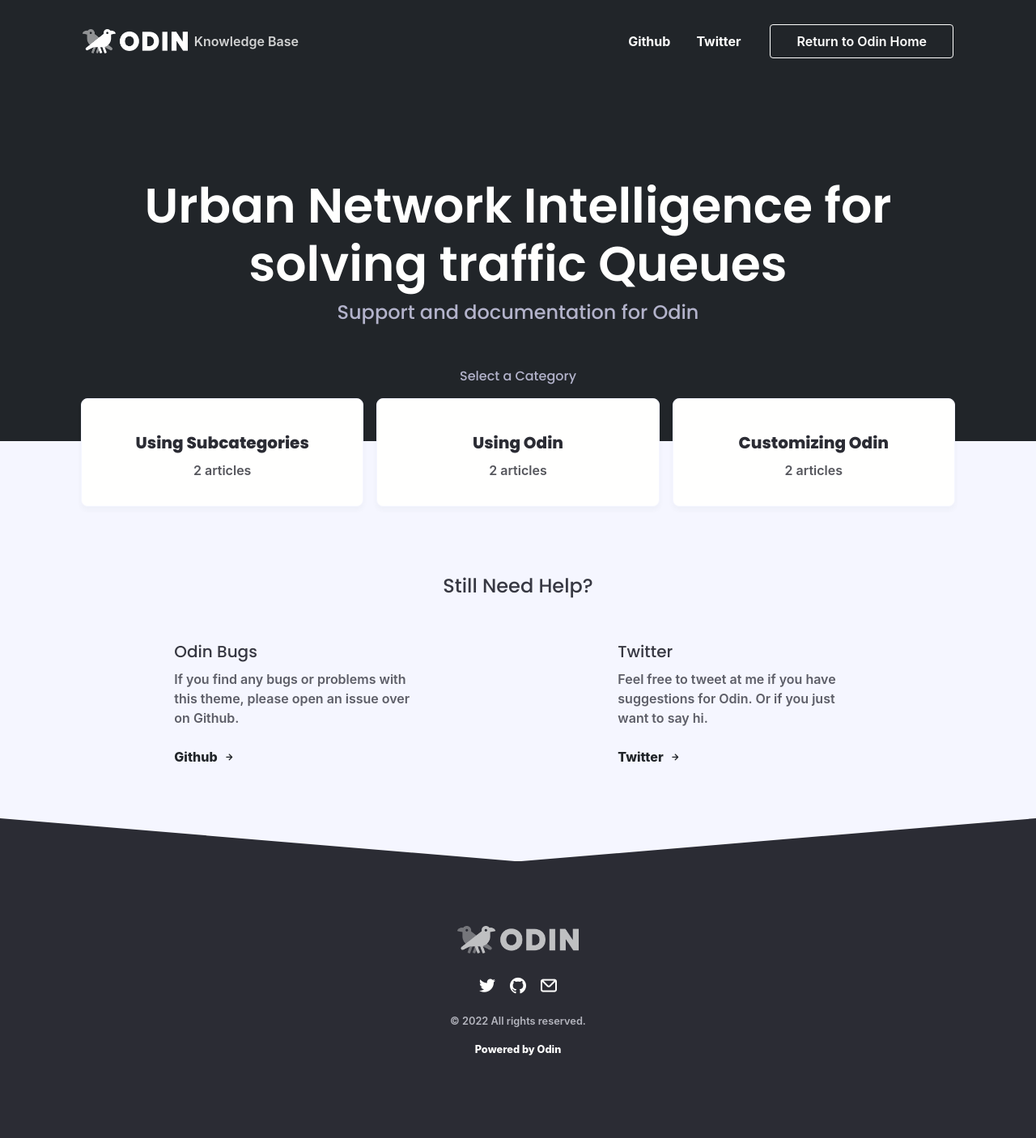
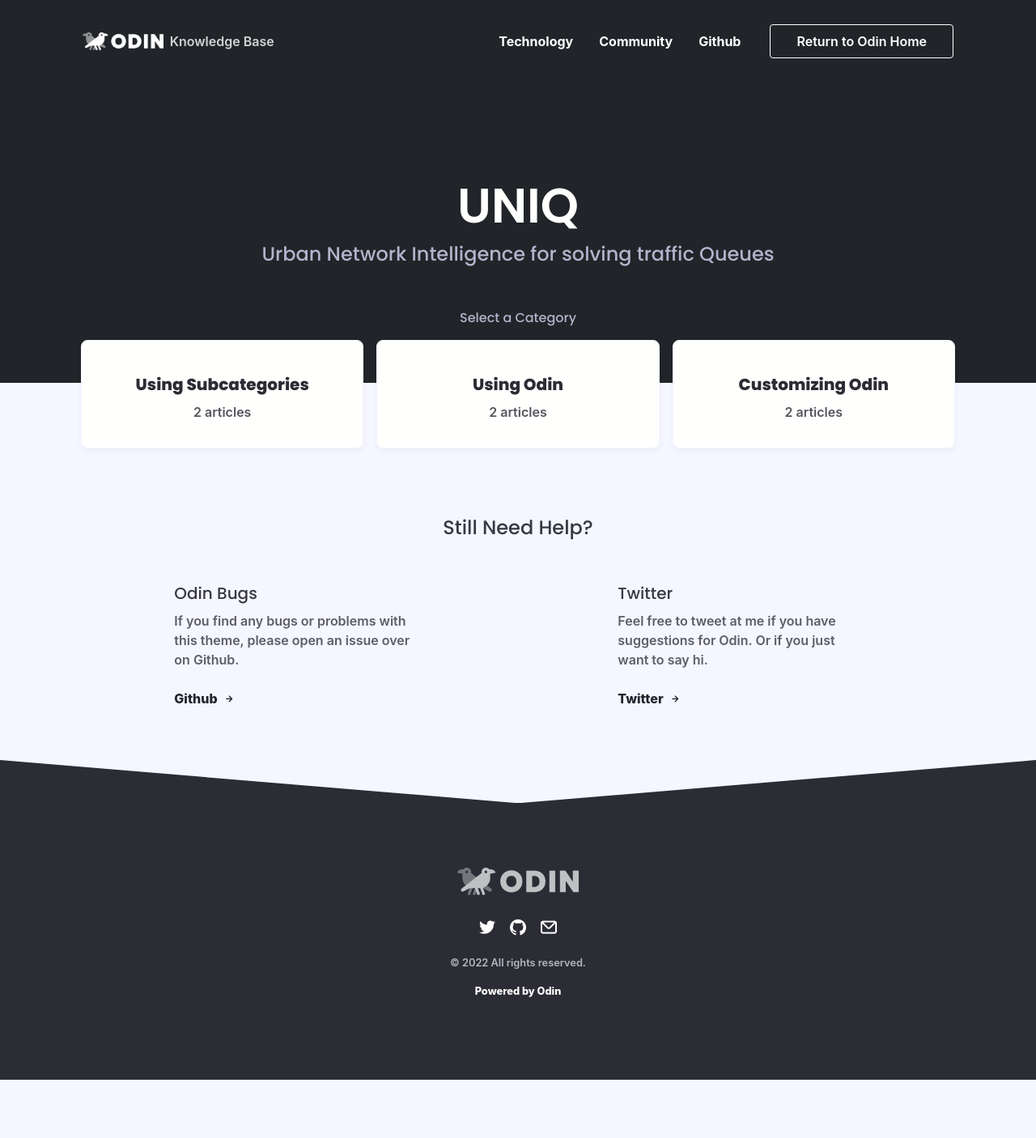
Before and after one commit to uniq-project/uniq-project.github.io, a Jekyll site: the page built from index.html, in a window 1280 px wide. Shown: the whole page at 81% size. Built offline with Jekyll 4.4.1, drawn with Linux system fonts in a browser that asks for light colours; nearby versions of some CDN libraries; some web fonts are replaced; comment, search, counter and statistics services are not loaded; after the commit the page ends 1334 px from its top, so only the background shows below that.

Commit message:
odin update

```diff
--- a/_config.yml
+++ b/_config.yml
@@ -29,8 +29,8 @@
 
 brand_logo: logo.png
 brand_name: Odin
-header: Urban Network Intelligence for solving traffic Queues
-subheader: Support and documentation for Odin
+header: UNIQ
+subheader: Urban Network Intelligence for solving traffic Queues
 
 meta_image: odin-meta.png
 
@@ -44,14 +44,17 @@
 
 
 # Navivation
-nav_item_one: Github
-nav_item_one_link: https://github.com/TeaGuns/odin
+nav_item_one: Technology
+nav_item_one_link: https://github.com/etri-city-traffic-brain
 
-nav_item_two: Twitter
-nav_item_two_link: https://twitter.com/TheTeaGuns
+nav_item_two: Community
+nav_item_two_link: https://github.com/etri-city-traffic-brain
 
-nav_item_three: #
-nav_item_three_link: #
+nav_item_three: Github
+nav_item_three_link: https://github.com/etri-city-traffic-brain
+
+nav_item_four: Demo
+nav_item_four_link: https://twitter.com/TheTeaGuns
 
 nav_button: Return to Odin Home
 nav_button_link: https://teaguns.github.io/odin/
```
